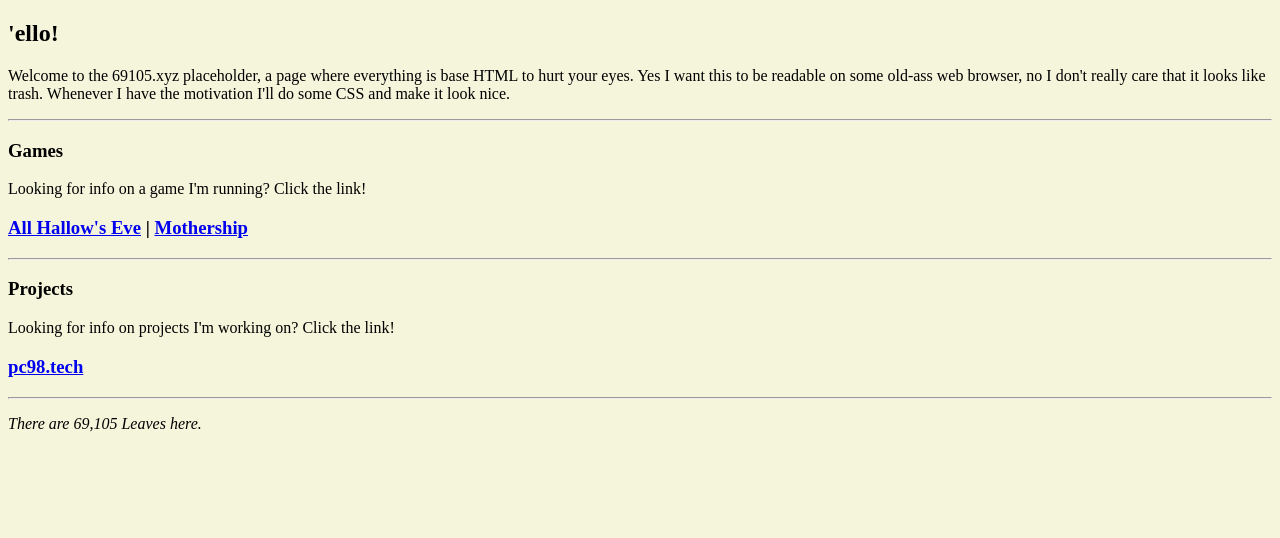
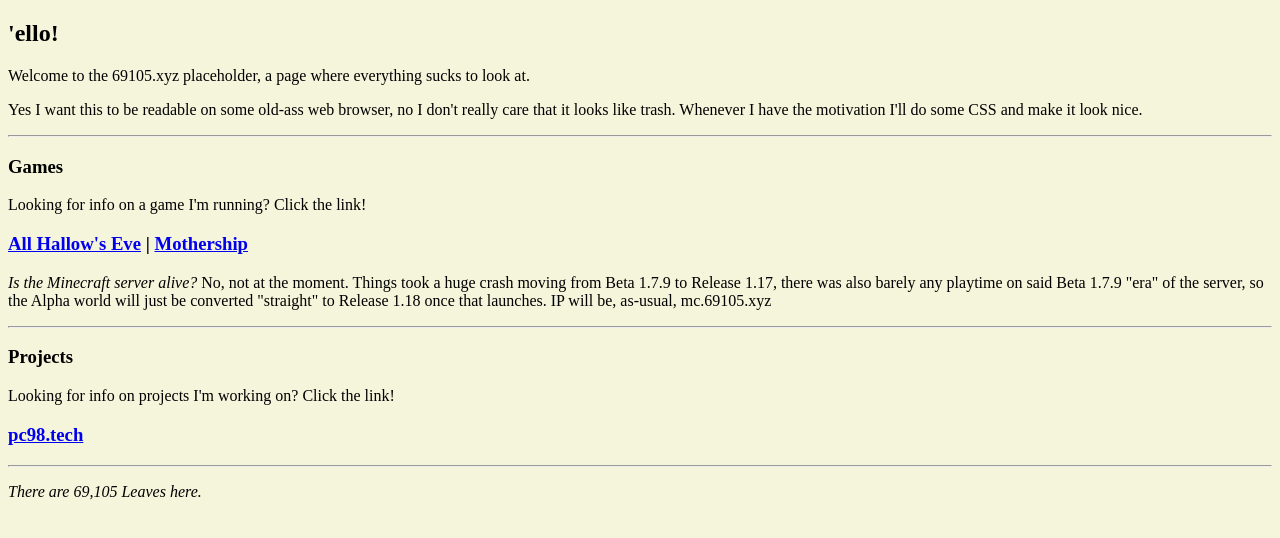
Before and after one commit to Terwilliger69105/69105.xyz, a plain HTML site: page index.html in a window 1280 px wide. Drawn offline with Linux system fonts and the light colour scheme.

Commit message:
Update index.html

```diff
--- a/index.html
+++ b/index.html
@@ -9,13 +9,15 @@
 <body>
   <article>
     <h2>'ello!</h2>
-    <p>Welcome to the 69105.xyz placeholder, a page where everything is base HTML to hurt your eyes. Yes I want this to be readable on some old-ass web browser, no I don't really care that it looks like trash. Whenever I have the motivation I'll do some CSS and make it look nice.</p>
+    <p>Welcome to the 69105.xyz placeholder, a page where everything sucks to look at.</p>
+    <p>Yes I want this to be readable on some old-ass web browser, no I don't really care that it looks like trash. Whenever I have the motivation I'll do some CSS and make it look nice.</p>
   </article>
   <hr>
   <article>
     <h3>Games</h3>
     <p>Looking for info on a game I'm running? Click the link!</p>
     <h3><a href="/games/ahe.html">All Hallow's Eve</a> | <a href="/games/mothership.html">Mothership</a></h3>
+    <p><i>Is the Minecraft server alive?</i> No, not at the moment. Things took a huge crash moving from Beta 1.7.9 to Release 1.17, there was also barely any playtime on said Beta 1.7.9 "era" of the server, so the Alpha world will just be converted "straight" to Release 1.18 once that launches. IP will be, as-usual, mc.69105.xyz
   </article>
   <hr>
   <article>
```
